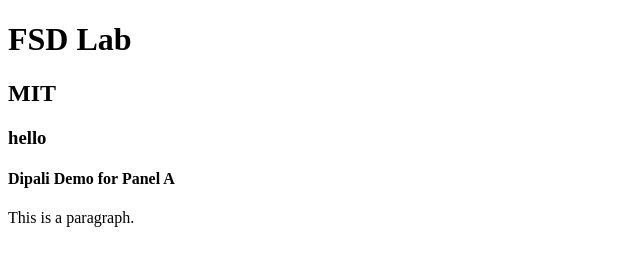
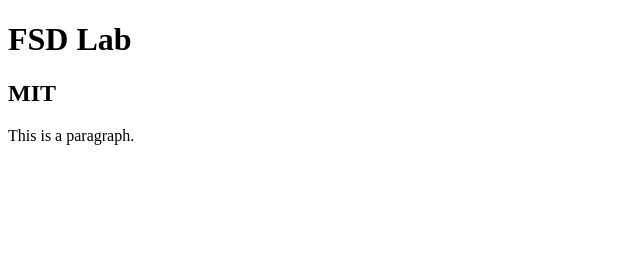
Before and after one commit to dipalibaviskar/DemoFSDRepository, a plain HTML site: page index.html in a window 1280 px wide. Shown: the whole page, without its empty margins (0-640 px from the left). Drawn offline with Linux system fonts and the light colour scheme.

Commit message:
Update index.html

```diff
--- a/index.html
+++ b/index.html
@@ -7,8 +7,6 @@
 
 <h1>FSD Lab</h1>
 <h2> MIT </h2>
-  <h3> hello </h3>
-<h4> Dipali Demo for Panel A </h4>
 <p>This is a paragraph.</p>
 
 </body>
```
